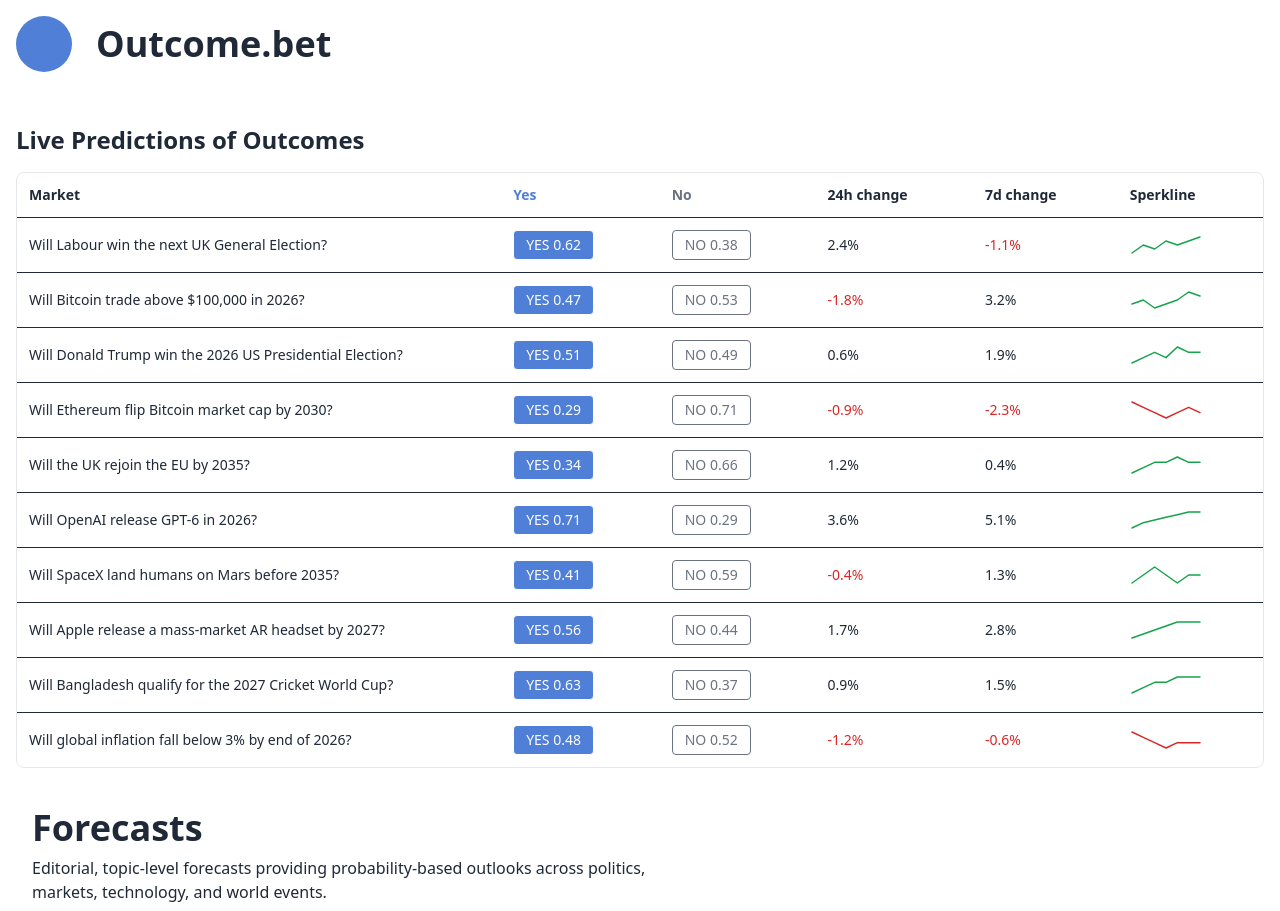
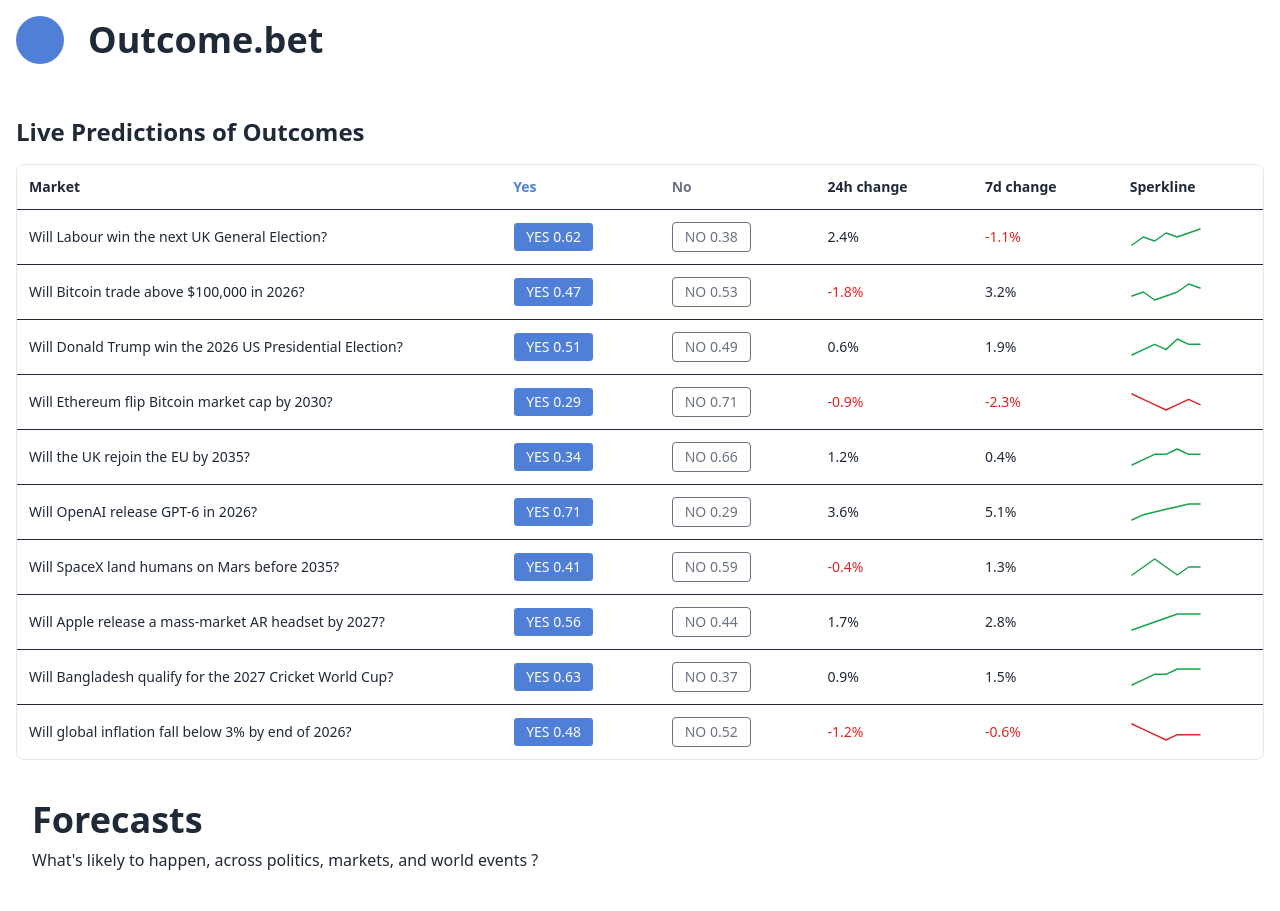
Before and after one commit to MD-Ishan-Rana-MIR/gilesmead_frontend, a Next.js app: page / in a window 1280 px wide. Shown: the top 911 px of the page. Built offline with nearby package versions, Linux system fonts and the light colour scheme.

Commit message:
text change

```diff
--- a/app/components/ForcastCard.tsx
+++ b/app/components/ForcastCard.tsx
@@ -12,8 +12,9 @@ const ForcastCard = ({ TOPICS }: { TOPICS: ForcastDataType[] }) => {
                     Forecasts
                 </h1>
                 <p className="mt-2 max-w-2xl text-[#1F2937]">
-                    Editorial, topic-level forecasts providing probability-based outlooks
-                    across politics, markets, technology, and world events.
+                    {/* Editorial, topic-level forecasts providing probability-based outlooks
+                    across politics, markets, technology, and world events. */}
+                    What&apos;s likely to happen, across politics, markets, and world events ?
                 </p>
             </header>
 
--- a/app/components/Header.tsx
+++ b/app/components/Header.tsx
@@ -5,7 +5,7 @@ const Header = () => {
     return (
         <div className="sticky top-0 z-50 my-4 px-4 bg-white pb-6 ">
             <div className=' flex items-center gap-x-4 md:gap-x-6 ' >
-                <div className=' md:w-14 w-10 h-10  md:h-14 w-  rounded-full bg-[#4F7FD6] ' >
+                <div className=' md:w-12 md:h-12 w-10 h-10   rounded-full bg-[#4F7FD6] ' >
 
                 </div>
                 <div>
```
